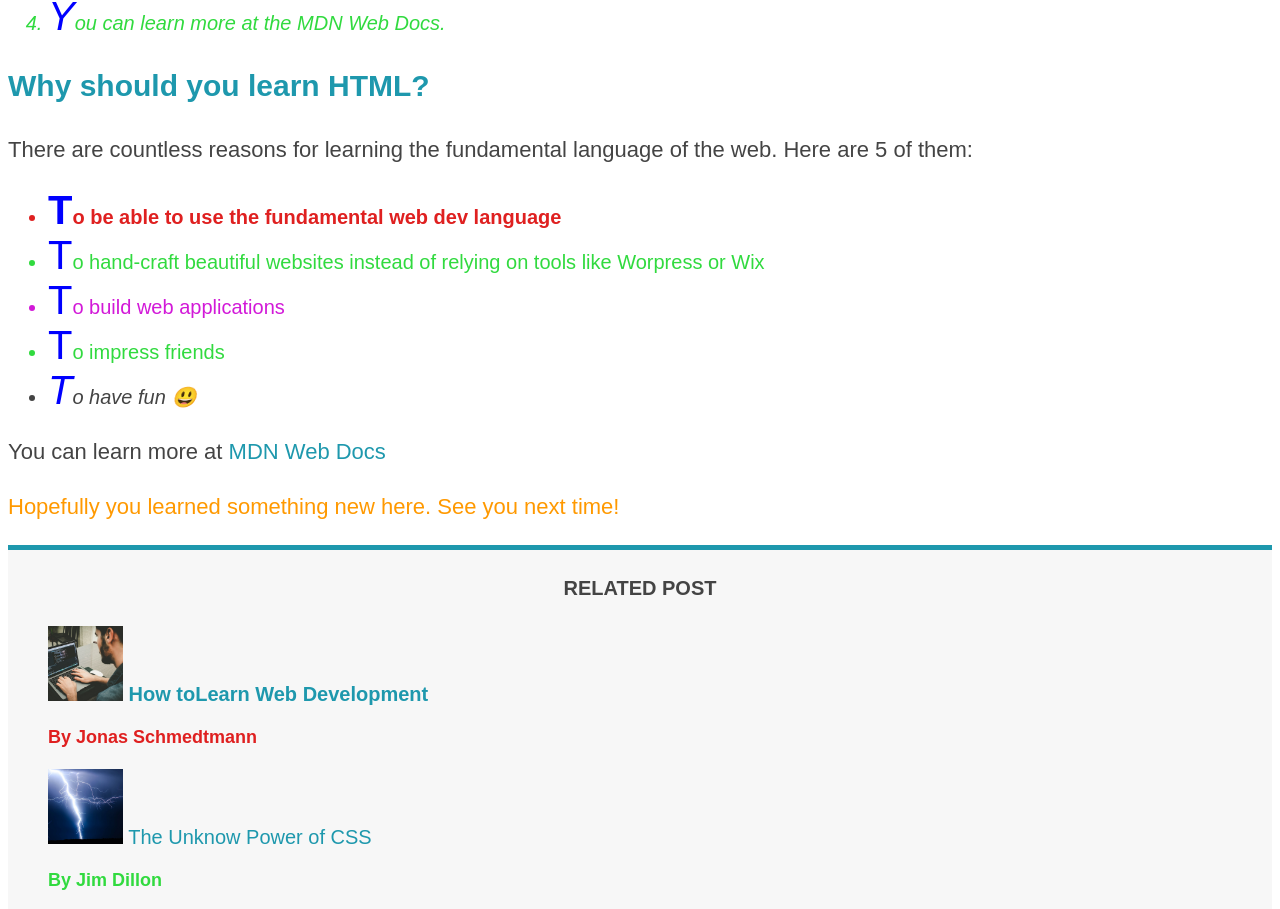
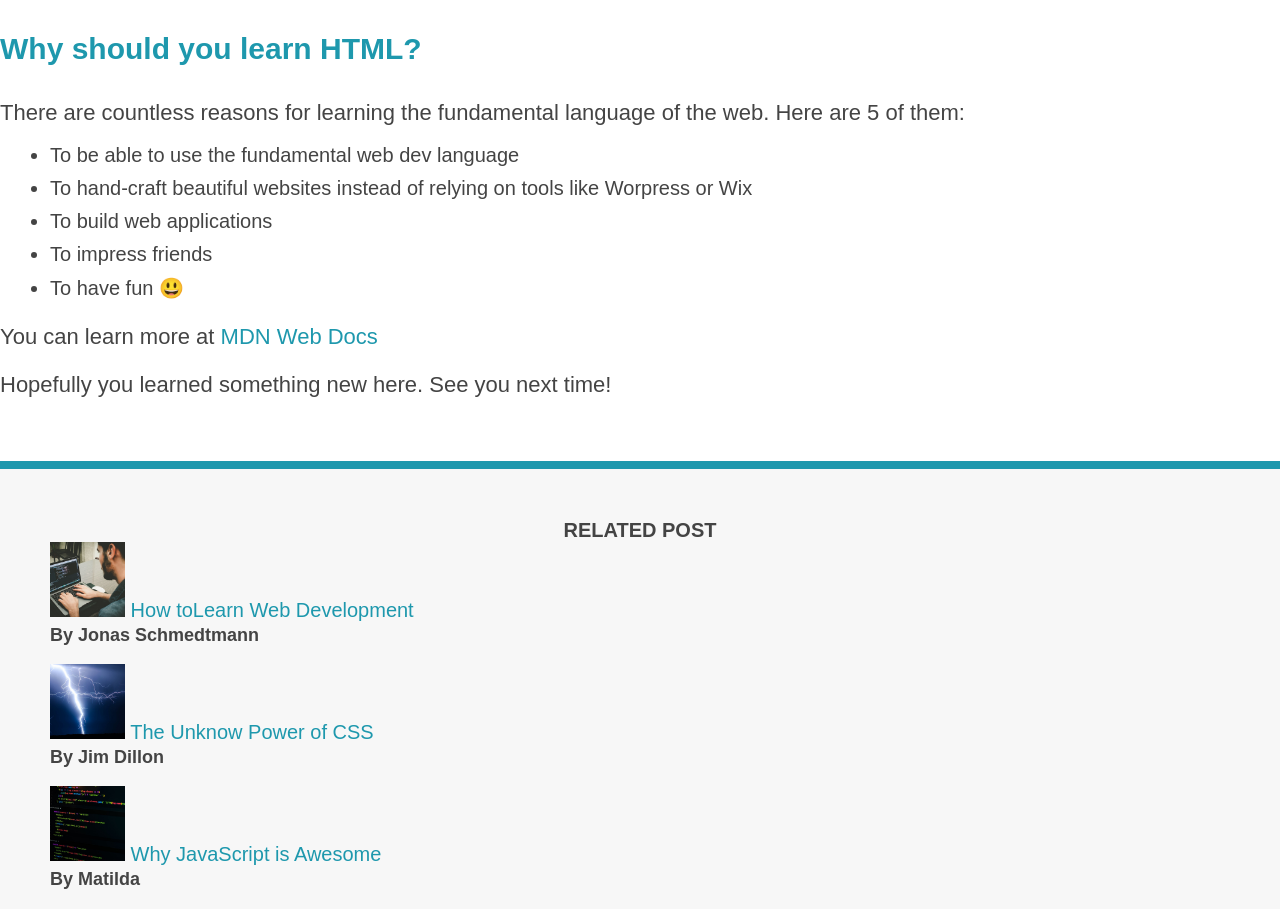
Before and after one commit to matiasard/02-HTML-Fundamentals, a plain HTML site: page index.html in a window 1280 px wide. Shown: the part 1156-2065 px from the top of the page. Drawn offline with Linux system fonts and the light colour scheme.

Commit message:
35. Using Margins and Paddings

```diff
--- a/index.html
+++ b/index.html
@@ -23,7 +23,7 @@
   </header>
 
   <article>
-    <header>
+    <header class="post-header">
       <h2>The Basic Language of the Web: HTML</h2>
       <img src="./img/laura-jones.jpg" alt="Photo Perfil" width="50" height="50">
       <p id="author">Posted by <strong>Laura Jones</strong> on Monday, June 21st 2027</p>
--- a/styles/main.css
+++ b/styles/main.css
@@ -1,6 +1,39 @@
+/* * Reset de Valores Global */
+* {
+	margin: 0;
+	padding: 0;
+}
+
 body {
+	border-top: 8px solid #1e98ad;
 	font-family: sans-serif;
 	color: #444444;
+}
+
+#main-header {
+	background-color: #f7f7f7;
+	border-bottom: 5px dashed #80df20;
+	padding: 20px;
+	margin-bottom: 60px;
+}
+
+.post-header {
+	margin-bottom: 40px;
+}
+
+aside {
+	background-color: #f7f7f7;
+	border-top: 8px solid #1e98ad;
+	border-bottom: 8px solid #1e98ad;
+	padding: 50px 0;
+}
+
+nav {
+	margin-top: 10px;
+	font-size: 18px;
+}
+article {
+	margin-bottom: 60px;
 }
 
 h1,
@@ -16,10 +49,13 @@ h1 {
 
 h2 {
 	font-size: 40px;
+	margin-bottom: 30px;
 }
 
 h3 {
 	font-size: 30px;
+	margin-bottom: 30px;
+	margin-top: 40px;
 }
 
 h4 {
@@ -27,68 +63,26 @@ h4 {
 	text-transform: uppercase;
 	text-align: center;
 }
+
 p {
 	font-size: 22px;
 	line-height: 1.5;
+	margin-bottom: 15px;
+}
+
+ul,
+ol {
+	margin-left: 50px;
+	margin-bottom: 20px;
 }
 
 li {
 	font-size: 20px;
-}
-
-#copyright {
-	font-size: 16px;
-}
-
-#author {
-	font-style: italic;
-	font-size: 18px;
-}
-
-.related-author {
-	font-size: 18px;
-	font-weight: bold;
-}
-
-.related {
-	list-style: none;
-}
-
-#main-header {
-	background-color: #f7f7f7;
-	border-bottom: 5px dashed #80df20;
-	padding-bottom: 10px;
-}
-
-aside {
-	background-color: #f7f7f7;
-	border-top: 5px solid #1e98ad;
-	border-bottom: 5px solid #1e98ad;
-}
-li:first-child {
-	font-weight: bold;
-	color: #df2020;
+	margin-bottom: 10px;
 }
 
 li:last-child {
-	font-style: italic;
-}
-
-li:first-letter {
-	font-size: 200%;
-	color: blue;
-}
-
-/* *Se puede seleccionar un elemento espesifico o los elemento pares(even) o impares (odd) */
-li:nth-child(even) {
-	color: rgb(49, 218, 63);
-}
-li:nth-child(3) {
-	color: rgb(210, 25, 216);
-}
-
-article p:last-child {
-	color: rgb(255, 153, 0);
+	margin-bottom: 0;
 }
 
 /* ************************ - Styling Links  - ***************************** */
@@ -116,6 +110,53 @@ a:active {
 	background-color: #80df20;
 }
 
+/* li:first-child {
+	font-weight: bold;
+	color: #df2020;
+}
+
+li:last-child {
+	font-style: italic;
+}
+
+li:first-letter {
+	font-size: 200%;
+	color: blue;
+} */
+
+/* * ******************** FOOTER ******************** */
+#copyright {
+	font-size: 16px;
+}
+
+#author {
+	font-style: italic;
+	font-size: 18px;
+}
+
+/* * ******************** ASIDE ******************** */
+
+.related-author {
+	font-size: 18px;
+	font-weight: bold;
+}
+
+.related {
+	list-style: none;
+}
+
+/* *Se puede seleccionar un elemento espesifico o los elemento pares(even) o impares (odd) */
+/* li:nth-child(even) {
+	color: rgb(49, 218, 63);
+}
+li:nth-child(3) {
+	color: rgb(210, 25, 216);
+}
+
+article p:last-child {
+	color: rgb(255, 153, 0);
+} */
+
 /* * *********** Confict between selecetor (ID, class, selector) ************ */
 /* #copyright {
 	color: red;
```
